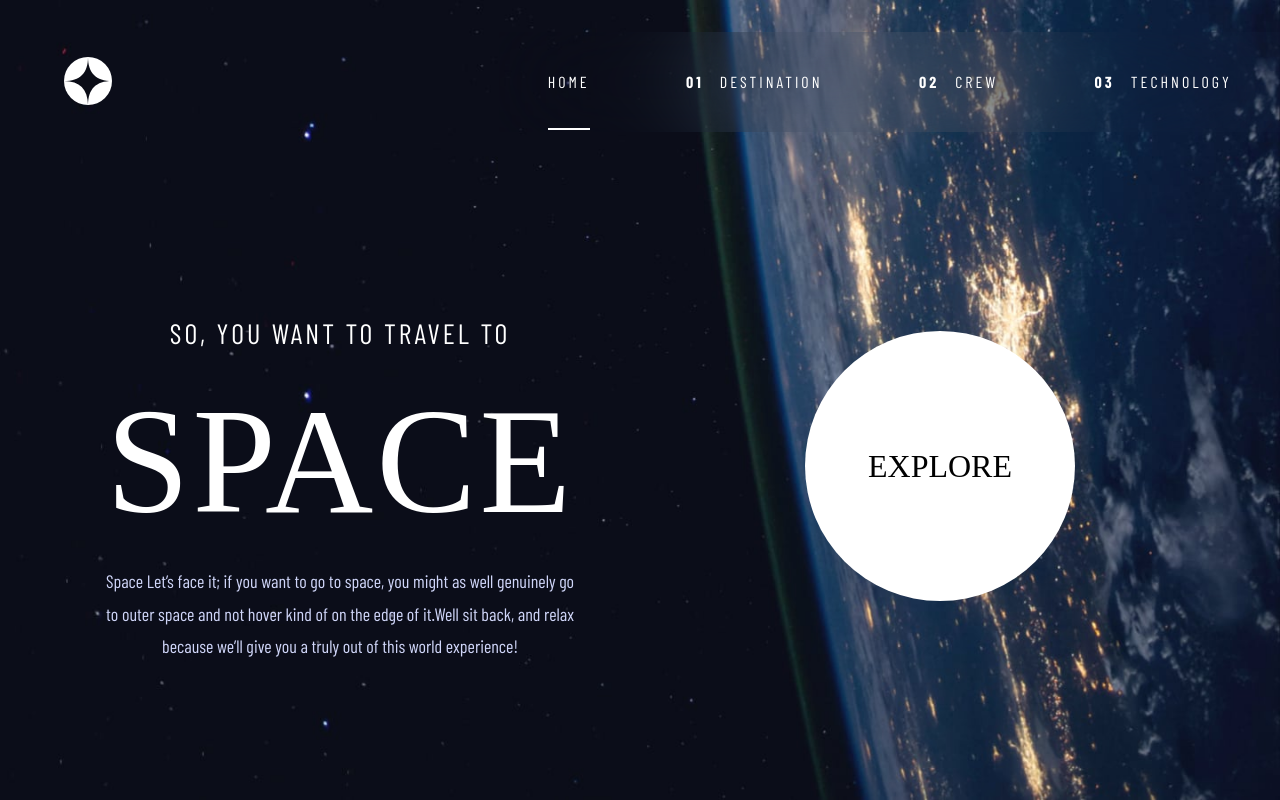
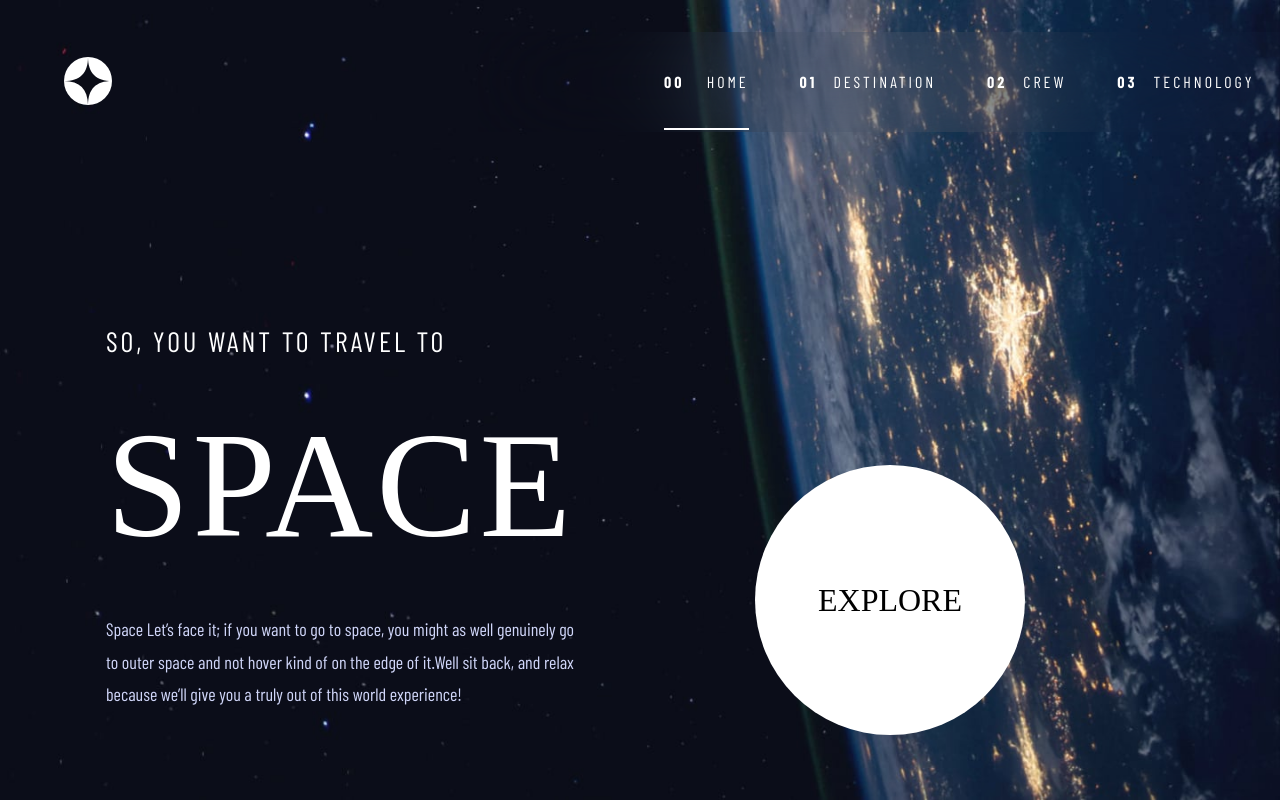
Before and after one commit to lexadecimals/space-tourism, a React (Vite) app: page / in a window 1280 px wide. Built offline with nearby package versions, Linux system fonts and the light colour scheme; a web font is replaced by a local one.

Commit message:
update main nav layout

```diff
--- a/src/components/menus/mainMenu/mainMenuStyles.js
+++ b/src/components/menus/mainMenu/mainMenuStyles.js
@@ -14,7 +14,7 @@ export const Nav = styled.nav`
     grid-row: 1/3;
     display: grid;
     grid-template-rows: 100px auto;
-    grid-template-columns: 100px auto;
+    grid-template-columns: 100px 60%;
     align-items: center;
     @media only screen and (min-width: 700px) {
         grid-template-columns: auto auto;
--- a/src/index.html
+++ b/src/index.html
@@ -20,7 +20,7 @@
     <title>Space tourism website</title>
   </head>
   <body>
-    <div id="root">Not rendered</div>
+    <div id="root"></div>
     <script src="./App.jsx" type="module"></script>
   </body>
 </html>
--- a/src/pages/home/homeStyles.js
+++ b/src/pages/home/homeStyles.js
@@ -11,7 +11,8 @@ export const Heading = styled.h1`
     font-weight: 100;
     @media only screen and (min-width: 700px) {
         font-size: 1.75rem;
-        line-height: 8rem;
+        line-height: 9rem;
+        margin: 1rem 0;
     }
 `
 
@@ -28,18 +29,18 @@ export const Span = styled.span`
 export const Container = styled.div`
   grid-column: 1/2;
   grid-row: 2/3;
-  display: grid;
   grid-template-columns: 1fr;
   text-align: center;
   justify-items: center;
-  align-content: space-evenly;
   width: 90%;
-  margin: 0 auto 2rem;
-  gap: 4rem;
+    margin: 0 auto;
+
   @media only screen and (min-width: 700px) {
     width: 60%;
     }
     @media only screen and (min-width: 1200px) {
+        text-align: left;
+        display: grid;
         grid-template-columns: 40% 50%;
         align-items: center;
         margin-top: 0;
@@ -87,13 +88,14 @@ export const StyledButtonContainer = styled.div`
     display: grid;
     grid-template-rows: 1fr;
     grid-template-columns: 1fr;
-    width: 200px;
     height: 200px;
+    margin: 5rem auto 0;
     justify-items: center;
     align-items: center;
     @media only screen and (min-width: 700px) {
         width: 400px;
         height: 400px;
+        margin-top: 0;
     }
     @media only screen and (min-width: 1200px) {
         justify-self: end;
--- a/src/pages/home/index.jsx
+++ b/src/pages/home/index.jsx
@@ -23,7 +23,7 @@ const Homepage = () => {
     console.log('out');
   };
   return (
-    <Container>
+    <Container className="home-container">
       <div>
         <Heading>
           So, you want to travel to <br></br>
--- a/src/root/index.jsx
+++ b/src/root/index.jsx
@@ -10,7 +10,6 @@ import {
   HamburgerIcon,
   CloseIcon,
 } from './rootStyles.js';
-import { useParams } from 'react-router-dom';
 
 export const Root = () => {
   const [menuIsOpen, setMenuIsOpen] = useState(false);
@@ -37,7 +36,7 @@ export const Root = () => {
         <UnorderedList $open={menuIsOpen}>
           <li>
             <StyledNavLink to="/" onClick={closeMenuOnMobile}>
-              Home
+              <span>00</span> Home
             </StyledNavLink>
           </li>
           <li>
--- a/src/root/rootStyles.js
+++ b/src/root/rootStyles.js
@@ -15,14 +15,14 @@ margin-left: 2rem;
 @media only screen and (min-width: 700px) {
     display: flex;
     align-self: initial;
-    width: 100%;
+    width: 80%;
     flex-direction: row;
     justify-content: space-around;
     grid-column: 2/3;
     grid-row: 1/2;
     color: white;
     gap: 0;
-    margin-left: 0;
+    margin-left: 20%;
 }
     `
 
--- a/src/sharedStyles.js
+++ b/src/sharedStyles.js
@@ -46,11 +46,11 @@ export const Container = styled.div`
     grid-column: 1/2;
     width: ${props => props.$technology ? "100%" : "90%"};
     margin: 0 auto 2rem;
-    @media only screen and (min-width: 1200px) {
-        text-align: left;
+    @media only screen and (min-width: 700px) {
         width: ${props => props.$technology ? "100%" : "75%"};
     }
     @media only screen and (min-width: 1200px) {
+        text-align: left;
         width: ${props => props.$technology ? "80%" : "65%"};
         margin-left:  ${props => props.$technology && "20%"};
     }
```
Also changed, not shown: src/style.css (+0 -16 lines).
